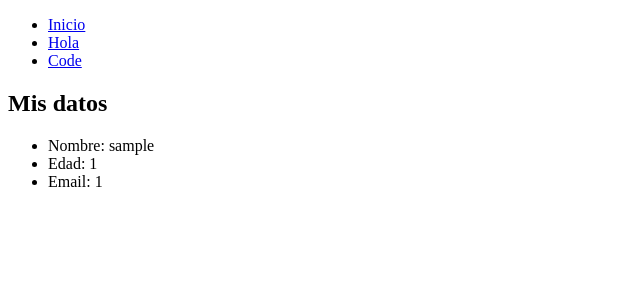
After one commit to NicoGuinzio/flask, a Flask app: a page that uses templates/base.html in a window 1280 px wide. The commit adds this page. Shown: the top 300 px of the page, without its empty margins (0-640 px from the left). Run offline with Flask 3, Linux system fonts and the light colour scheme.

Commit message:
nueva actualizacion 24 del 9

```diff
--- a/app.py
+++ b/app.py
@@ -1,4 +1,4 @@
-from flask import Flask,render_template
+from flask import Flask,render_template,url_for
 from markupsafe import escape
 from datetime import datetime
 app = Flask(__name__)
@@ -13,9 +13,20 @@ def today(date):
 # app.add_template_filter(today, 'today')
 
 
+#Funcion personalizada
+@app.add_template_global
+def repeat(string,numero):
+    return string*numero
+
+
+# @app.add_template_global(repeat, 'repeat')
+
 @app.route('/')
 @app.route('/index')
 def index():
+    print(url_for('index'))
+    print(url_for('hello', name = 'Alex', age = '27'))
+    print(url_for('code', code ='print("hola")'))
     name = 'Nico'
     friends = ['Nico','Euge','Sofi','Andalucia','Joaco']
     date = datetime.now()
@@ -23,19 +34,21 @@ def index():
         'index.html',
         name = name,
         friends = friends,
-        date = date
+        date = date,
     )
 
 @app.route('/hello')
 @app.route('/hello/<name>')
-@app.route('/hello/<name>/<int:age>')
-def hello(name = None, age= None):
-    if name == None and age == None:
-        return '<h1> Hola Mundo! </h1>'
-    elif age == None:
-        return f'<h1>Hola,{name}!</h1>'
-    else:
-        return f'<h1>Hola,{name} el doble de tu edad es {age*2}!</h1>'
+@app.route('/hello/<name>/<age>')
+@app.route('/hello/<name>/<int:age>/<email>')
+def hello(name = None, age= None, email=None):
+    my_data = {
+        'name' : name,
+        'age': age,
+        'email' : email
+    }
+
+    return render_template('hello.html', data = my_data)
 
 @app.route('/code/<path:code>')
 def code(code):
--- a/templates/base.html
+++ b/templates/base.html
@@ -6,6 +6,14 @@
     <title>Mi sitio web - {% block title%}{%endblock %}</title>
 </head>
 <body>
+
+    <nav>
+        <ul>
+            <li><a href="{{ url_for('index') }}">Inicio</a></li>
+            <li><a href="{{ url_for('hello') }}">Hola</a></li>
+            <li><a href="{{ url_for('code', code = 'print(code)') }}">Code</a></li>
+        </ul>
+    </nav>
     {%block content%}
     <!-- bloque de contenido -->
     {%endblock%}
--- /dev/null
+++ b/templates/hello.html
@@ -0,0 +1,20 @@
+{% extends 'base.html' %}
+{% block title %} Pagina de Hello {% endblock %}
+
+{%block content%}
+
+    {%if data.name is none and data.age is none: %}
+        <h1> Hola Mundo! </h1>
+    {%elif data.age is none: %}
+        <h1>Hola,{{data.name}}!</h1>
+    {%elif data.email is none%}
+        <h1>Hola,{{data.name}} el doble de tu edad es {{data.age*2}}!</h1>
+    {%else%}
+        <h2> Mis datos</h2>
+        <ul>
+            <li>Nombre: {{data.name}}</li>
+            <li>Edad: {{data.age}}</li>
+            <li>Email: {{data.email}}</li>
+        </ul>
+    {%endif%}
+{% endblock %}
--- a/templates/index.html
+++ b/templates/index.html
@@ -18,5 +18,6 @@
 </ul>
 
 <p>La fecha de hoy es: {{date | today}}</p>
+<p>La frase repetida es: {{repeat("Hola ", 5)}}</p>
 
 {%endblock%}
--- a/tutorial.txt
+++ b/tutorial.txt
@@ -26,3 +26,5 @@ FILTROS y FUNCIONES
 *Existen filtros propios de flask. Los mismos se colocan luego de la variable en el html seguidos de "|"
 
 *Tambien se pueden crear filtros, los mismos se hacen en formato de funciones de pyhon pero en la linea de arriba de la funcion se debe sumar a la app de flask con "@app.add_template_filter()"
+
+FUNCIONES PERSONALIZADAS
```
Also changed, not shown: README.MD.
